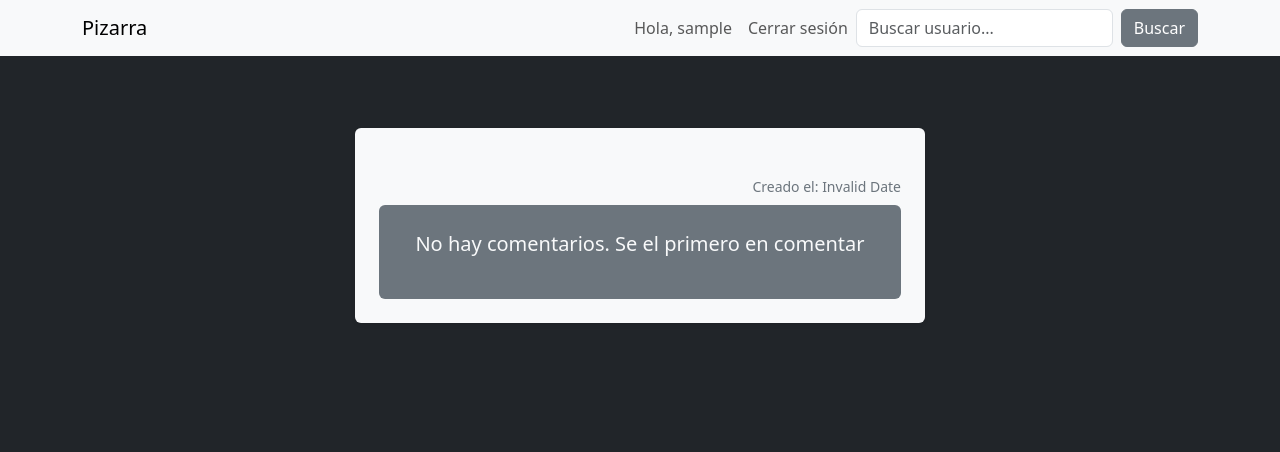
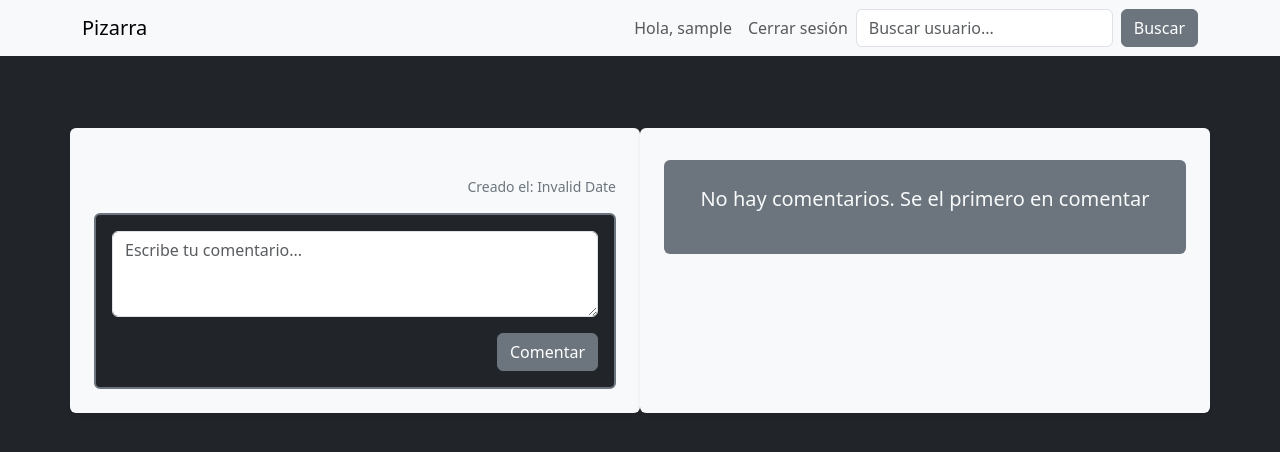
Before and after one commit to sebsolezzi88/Frontend-Pizzarra-, a React (Vite) app: page /post/1 in a window 1280 px wide. Shown: the top 452 px of the page. Built offline with nearby package versions, Linux system fonts and the light colour scheme; no server answers; sample sign-in values are in the browser's storage.

Commit message:
Creacion del formulario

```diff
--- a/src/pages/Post.jsx
+++ b/src/pages/Post.jsx
@@ -40,11 +40,26 @@ const Post = () => {
             <p className="text-end text-secondary small mb-0">
                 Creado el: {formatDate(userPost.createdAt)}
             </p>
+
+            <form className="bg-dark border border-secondary border-2 p-3 mt-3 rounded">
+                <textarea
+                    className="form-control mb-3"
+                    rows="3"
+                    placeholder="Escribe tu comentario..."
+                ></textarea>
+
+                <div className="text-end">
+                    <button className="btn btn-secondary">Comentar</button>
+                </div>
+            </form>
+
+        </div>
+        <div className='col-12 col-md-6 bg-light rounded shadow-sm p-4 mx-auto mt-4'>
             <div className="bg-secondary p-4 rounded mt-2">
                 {comments.length === 0 ? <p className='text-center text-light fs-5'>No hay comentarios. Se el primero en comentar</p> :
                     <p>Hay comentarios</p>
                 }
-            </div>
+        </div>
         </div>
 
     </div>
```
